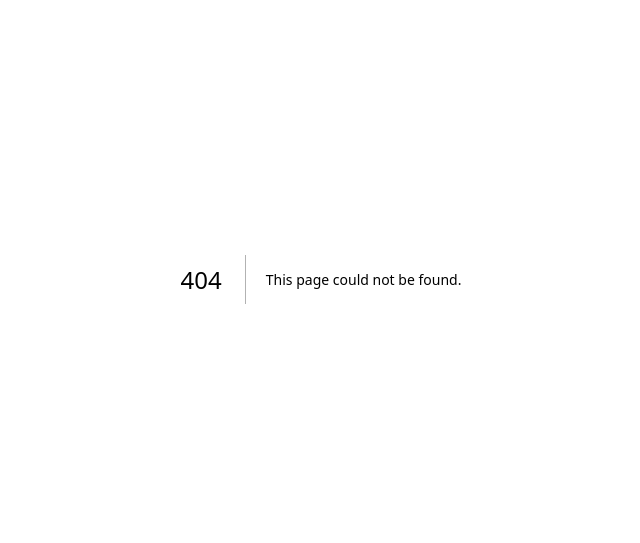
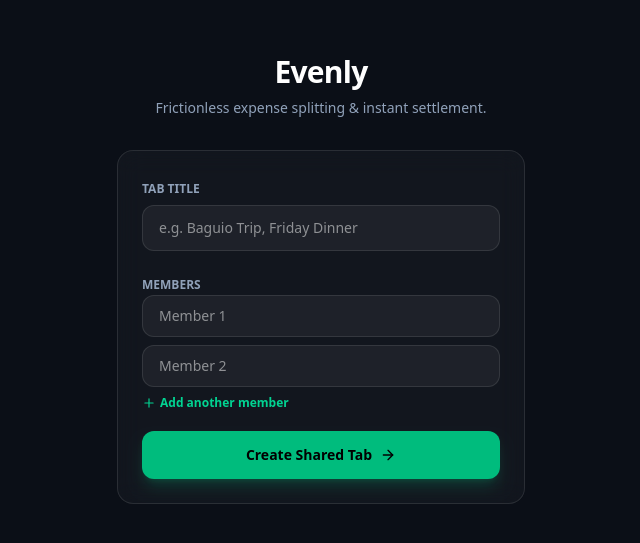
Before and after one commit to jxnobl/Evenly, a Next.js app: page /tab/1 in a window 1280 px wide. Before the commit this address had no page. Shown: the part 121-664 px from the top of the page, without its empty margins (319-959 px from the left). Built offline with nearby package versions, Linux system fonts and the light colour scheme; no server answers.

Commit message:
debug: add fallback supabase envs and error alert on create

```diff
--- a/app/page.tsx
+++ b/app/page.tsx
@@ -1,31 +1,4 @@
-"use client";
-
-import { useState } from "react";
-import { useRouter } from "next/navigation";
-import { supabase } from "@/lib/supabase";
-import { Plus, Trash2, ArrowRight, Loader2 } from "lucide-react";
-
-export default function Home() {
-  const router = useRouter();
-  const [tabName, setTabName] = useState("");
-  const [members, setMembers] = useState<string[]>(["", ""]);
-  const [loading, setLoading] = useState(false);
-  const [errorMsg, setErrorMsg] = useState<string | null>(null);
-
-  const handleAddMember = () => setMembers([...members, ""]);
-  const handleRemoveMember = (idx: number) => {
-    if (members.length > 2) {
-      setMembers(members.filter((_, i) => i !== idx));
-    }
-  };
-
-  const handleMemberChange = (idx: number, val: string) => {
-    const updated = [...members];
-    updated[idx] = val;
-    setMembers(updated);
-  };
-
-  const handleCreateTab = async (e: React.FormEvent) => {
+const handleCreateTab = async (e: React.FormEvent) => {
     e.preventDefault();
     setErrorMsg(null);
 
@@ -38,16 +11,21 @@ export default function Home() {
     setLoading(true);
 
     try {
-      const slug = `${tabName.toLowerCase().replace(/[^a-z0-9]+/g, "-").replace(/^-|-$/g, "")}-${Math.random().toString(36).substring(2, 7)}`;
+      const cleanSlug = `${tabName
+        .toLowerCase()
+        .replace(/[^a-z0-9]+/g, "-")
+        .replace(/^-|-$/g, "")}-${Math.random().toString(36).substring(2, 7)}`;
 
       // 1. Insert Tab
       const { data: tabData, error: tabError } = await supabase
         .from("tabs")
-        .insert([{ title: tabName.trim(), slug }])
-        .select("id, slug")
+        .insert([{ title: tabName.trim(), slug: cleanSlug }])
+        .select()
         .single();
 
-      if (tabError) throw new Error(tabError.message);
+      if (tabError) {
+        throw new Error(`Tab creation failed: ${tabError.message}`);
+      }
 
       // 2. Insert Members
       const memberRows = validMembers.map((name) => ({
@@ -59,84 +37,15 @@ export default function Home() {
         .from("tab_members")
         .insert(memberRows);
 
-      if (memError) throw new Error(memError.message);
+      if (memError) {
+        throw new Error(`Member creation failed: ${memError.message}`);
+      }
 
-      // 3. Navigate
+      // 3. Navigate only if successful
       router.push(`/tab/${tabData.slug}`);
     } catch (err: any) {
       console.error(err);
-      setErrorMsg(err.message || "Failed to create tab. Check your database setup.");
+      setErrorMsg(err.message || "Failed to create tab.");
       setLoading(false);
     }
   };
-
-  return (
-    <main className="min-h-screen bg-[#0B0F17] text-slate-100 flex flex-col justify-center px-5 py-12 max-w-md mx-auto">
-      <div className="mb-8 text-center space-y-2">
-        <h1 className="text-3xl font-extrabold tracking-tight text-white">Evenly</h1>
-        <p className="text-sm text-slate-400">Frictionless expense splitting & instant settlement.</p>
-      </div>
-
-      <form onSubmit={handleCreateTab} className="space-y-5 bg-white/[0.03] border border-white/10 p-6 rounded-2xl backdrop-blur-md">
-        {errorMsg && (
-          <div className="p-3 bg-rose-500/10 border border-rose-500/20 text-rose-400 text-xs rounded-xl">
-            {errorMsg}
-          </div>
-        )}
-
-        <div>
-          <label className="text-xs font-semibold uppercase text-slate-400">Tab Title</label>
-          <input
-            type="text"
-            placeholder="e.g. Baguio Trip, Friday Dinner"
-            value={tabName}
-            onChange={(e) => setTabName(e.target.value)}
-            required
-            className="w-full mt-1.5 bg-white/[0.05] border border-white/10 rounded-xl px-4 py-3 text-white text-sm focus:border-emerald-500 outline-none"
-          />
-        </div>
-
-        <div className="space-y-2">
-          <label className="text-xs font-semibold uppercase text-slate-400">Members</label>
-          {members.map((member, idx) => (
-            <div key={idx} className="flex gap-2">
-              <input
-                type="text"
-                placeholder={`Member ${idx + 1}`}
-                value={member}
-                onChange={(e) => handleMemberChange(idx, e.target.value)}
-                required
-                className="w-full bg-white/[0.05] border border-white/10 rounded-xl px-4 py-2.5 text-white text-sm focus:border-emerald-500 outline-none"
-              />
-              {members.length > 2 && (
-                <button
-                  type="button"
-                  onClick={() => handleRemoveMember(idx)}
-                  className="p-2.5 text-slate-500 hover:text-rose-400 bg-white/[0.02] rounded-xl border border-white/5"
-                >
-                  <Trash2 size={16} />
-                </button>
-              )}
-            </div>
-          ))}
-
-          <button
-            type="button"
-            onClick={handleAddMember}
-            className="text-xs text-emerald-400 font-semibold flex items-center gap-1 mt-1 hover:underline"
-          >
-            <Plus size={14} /> Add another member
-          </button>
-        </div>
-
-        <button
-          type="submit"
-          disabled={loading}
-          className="w-full bg-emerald-500 hover:bg-emerald-400 text-black font-bold py-3.5 rounded-xl text-sm flex items-center justify-center gap-2 shadow-lg shadow-emerald-500/20 transition disabled:opacity-50"
-        >
-          {loading ? <Loader2 size={18} className="animate-spin" /> : <>Create Shared Tab <ArrowRight size={16} /></>}
-        </button>
-      </form>
-    </main>
-  );
-}
--- /dev/null
+++ b/app/tab/[slug]/page.tsx
@@ -0,0 +1,156 @@
+"use client";
+
+import { useState } from "react";
+import { useRouter } from "next/navigation";
+import { supabase } from "@/lib/supabase";
+import { Plus, Trash2, ArrowRight, Loader2 } from "lucide-react";
+
+export default function Home() {
+  const router = useRouter();
+  const [tabName, setTabName] = useState("");
+  const [members, setMembers] = useState<string[]>(["", ""]);
+  const [loading, setLoading] = useState(false);
+  const [errorMsg, setErrorMsg] = useState<string | null>(null);
+
+  const handleAddMember = () => setMembers([...members, ""]);
+  const handleRemoveMember = (idx: number) => {
+    if (members.length > 2) {
+      setMembers(members.filter((_, i) => i !== idx));
+    }
+  };
+
+  const handleMemberChange = (idx: number, val: string) => {
+    const updated = [...members];
+    updated[idx] = val;
+    setMembers(updated);
+  };
+
+  const handleCreateTab = async (e: React.FormEvent) => {
+    e.preventDefault();
+    setErrorMsg(null);
+
+    const validMembers = members.map((m) => m.trim()).filter(Boolean);
+    if (!tabName.trim() || validMembers.length < 2) {
+      const msg = "Please provide a tab name and at least 2 members.";
+      setErrorMsg(msg);
+      alert(msg);
+      return;
+    }
+
+    setLoading(true);
+
+    try {
+      const cleanSlug = `${tabName
+        .toLowerCase()
+        .replace(/[^a-z0-9]+/g, "-")
+        .replace(/^-|-$/g, "")}-${Math.random().toString(36).substring(2, 7)}`;
+
+      const { data: tabData, error: tabError } = await supabase
+        .from("tabs")
+        .insert([{ title: tabName.trim(), slug: cleanSlug }])
+        .select("id, slug")
+        .single();
+
+      if (tabError) {
+        throw new Error(`Tab creation failed: ${tabError.message}`);
+      }
+
+      const memberRows = validMembers.map((name) => ({
+        tab_id: tabData.id,
+        name,
+      }));
+
+      const { error: memError } = await supabase
+        .from("tab_members")
+        .insert(memberRows);
+
+      if (memError) {
+        throw new Error(`Member creation failed: ${memError.message}`);
+      }
+
+      router.push(`/tab/${tabData.slug}`);
+    } catch (err: any) {
+      console.error("Tab creation failed:", err);
+      const message = err.message || JSON.stringify(err);
+      setErrorMsg(message);
+      alert(`Error creating tab: ${message}`);
+      setLoading(false);
+    }
+  };
+
+  return (
+    <main className="min-h-screen bg-[#0B0F17] text-slate-100 flex flex-col justify-center px-5 py-12 max-w-md mx-auto">
+      <div className="mb-8 text-center space-y-2">
+        <h1 className="text-3xl font-extrabold tracking-tight text-white">Evenly</h1>
+        <p className="text-sm text-slate-400">Frictionless expense splitting & instant settlement.</p>
+      </div>
+
+      <form onSubmit={handleCreateTab} className="space-y-5 bg-white/[0.03] border border-white/10 p-6 rounded-2xl backdrop-blur-md">
+        {errorMsg && (
+          <div className="p-3 bg-rose-500/10 border border-rose-500/20 text-rose-400 text-xs rounded-xl">
+            {errorMsg}
+          </div>
+        )}
+
+        <div>
+          <label className="text-xs font-semibold uppercase text-slate-400">Tab Title</label>
+          <input
+            type="text"
+            placeholder="e.g. Baguio Trip, Friday Dinner"
+            value={tabName}
+            onChange={(e) => setTabName(e.target.value)}
+            required
+            className="w-full mt-1.5 bg-white/[0.05] border border-white/10 rounded-xl px-4 py-3 text-white text-sm focus:border-emerald-500 outline-none"
+          />
+        </div>
+
+        <div className="space-y-2">
+          <label className="text-xs font-semibold uppercase text-slate-400">Members</label>
+          {members.map((member, idx) => (
+            <div key={idx} className="flex gap-2">
+              <input
+                type="text"
+                placeholder={`Member ${idx + 1}`}
+                value={member}
+                onChange={(e) => handleMemberChange(idx, e.target.value)}
+                required
+                className="w-full bg-white/[0.05] border border-white/10 rounded-xl px-4 py-2.5 text-white text-sm focus:border-emerald-500 outline-none"
+              />
+              {members.length > 2 && (
+                <button
+                  type="button"
+                  onClick={() => handleRemoveMember(idx)}
+                  className="p-2.5 text-slate-500 hover:text-rose-400 bg-white/[0.02] rounded-xl border border-white/5"
+                >
+                  <Trash2 size={16} />
+                </button>
+              )}
+            </div>
+          ))}
+
+          <button
+            type="button"
+            onClick={handleAddMember}
+            className="text-xs text-emerald-400 font-semibold flex items-center gap-1 mt-1 hover:underline"
+          >
+            <Plus size={14} /> Add another member
+          </button>
+        </div>
+
+        <button
+          type="submit"
+          disabled={loading}
+          className="w-full bg-emerald-500 hover:bg-emerald-400 text-black font-bold py-3.5 rounded-xl text-sm flex items-center justify-center gap-2 shadow-lg shadow-emerald-500/20 transition disabled:opacity-50"
+        >
+          {loading ? (
+            <Loader2 size={18} className="animate-spin" />
+          ) : (
+            <>
+              Create Shared Tab <ArrowRight size={16} />
+            </>
+          )}
+        </button>
+      </form>
+    </main>
+  );
+}
--- a/lib/supabase.ts
+++ b/lib/supabase.ts
@@ -1,6 +1,6 @@
 import { createClient } from "@supabase/supabase-js";
 
-const supabaseUrl = process.env.NEXT_PUBLIC_SUPABASE_URL!;
-const supabaseAnonKey = process.env.NEXT_PUBLIC_SUPABASE_ANON_KEY!;
+const supabaseUrl = process.env.NEXT_PUBLIC_SUPABASE_URL || "https://ndxtjumhcjsdczwykcjl.supabase.co";
+const supabaseAnonKey = process.env.NEXT_PUBLIC_SUPABASE_ANON_KEY || "sb_publishable_los-dRBGa81tGR__LuF-4A_8mZvr8tO";
 
 export const supabase = createClient(supabaseUrl, supabaseAnonKey);
```
